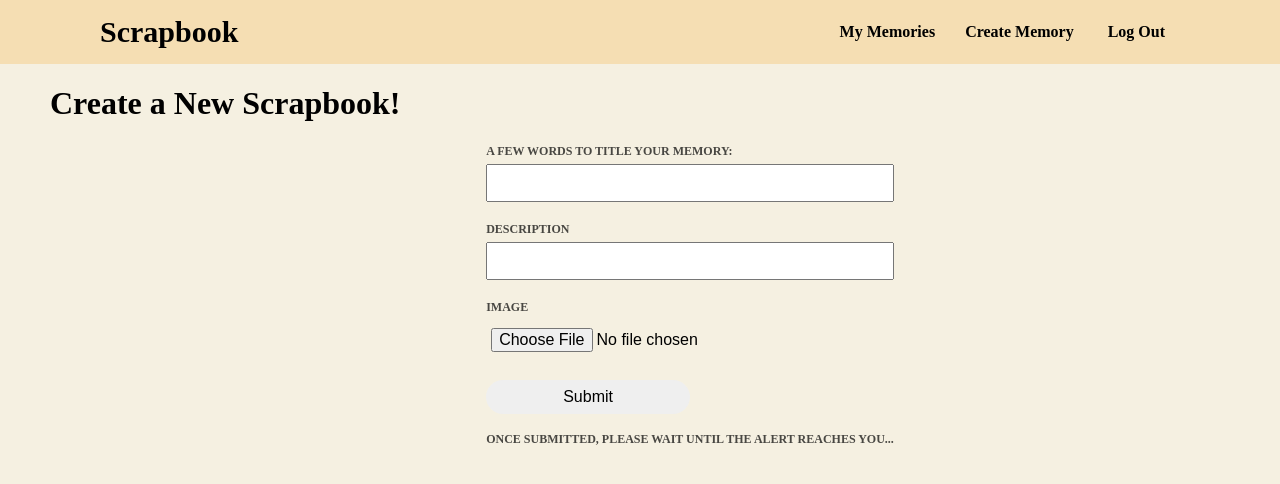
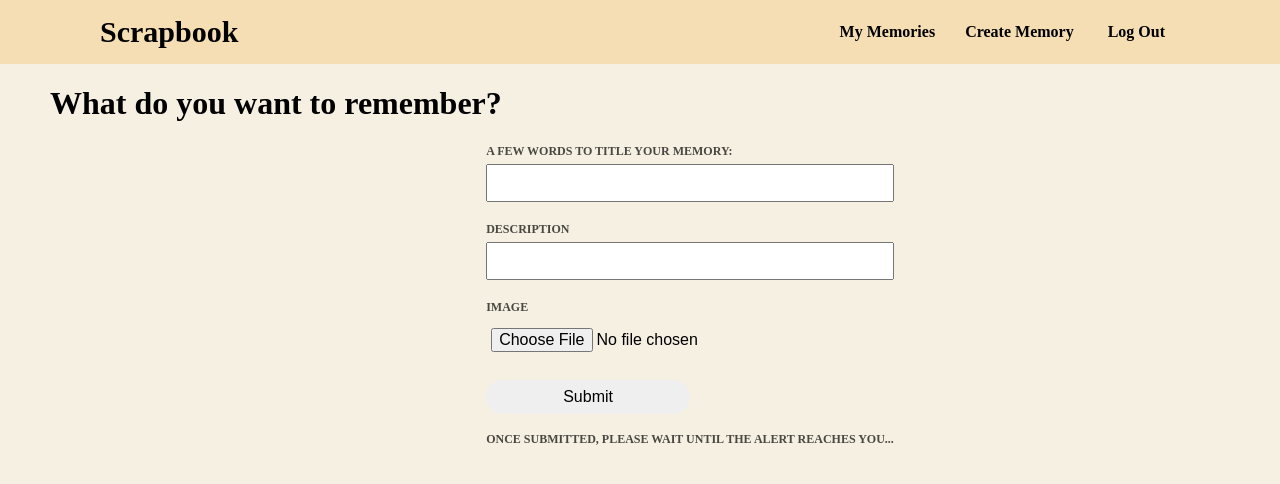
Before and after one commit to josephhanbinlee/final-project-frontend-sp2020, a React (Create React App) app: page /create-scrapbook in a window 1280 px wide. Shown: the top 484 px of the page. Built offline with nearby package versions, Linux system fonts and the light colour scheme; no server answers; sample sign-in values are in the browser's storage.

Commit message:
memories

```diff
--- a/src/pages/CreatePost.js
+++ b/src/pages/CreatePost.js
@@ -6,7 +6,7 @@ function CreatePost({userInformation, createPostWithImage}) {
 
     return(
         <div className="Form CreateScrapbookForm">
-            <h1> Create a New Scrapbook! </h1>
+            <h1> What do you want to remember? </h1>
             <CreateScrapbookForm createScrapbookFunction={createPostWithImage}/>
         </div>
     )
```
